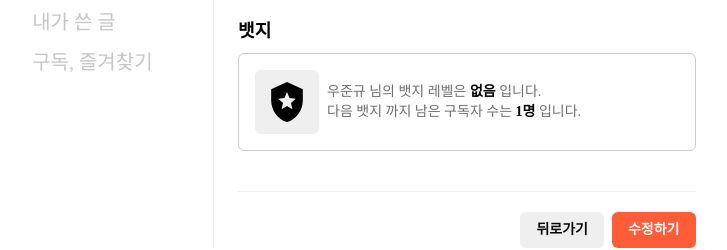
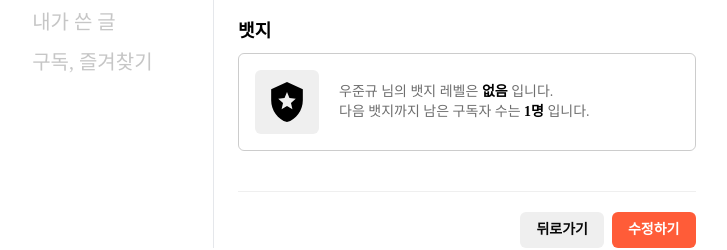
Before and after one commit to dnwnsrb11/grimtalk, a React (Vite) app: page /mypage in a window 1280 px wide. Both pictures are taken after a click on the button "마이 페이지". Shown: the part 362-612 px from the top of the page, without its empty margins (153-880 px from the left). Built offline with nearby package versions, Linux system fonts and the light colour scheme; a web font is replaced by a local one.

Commit message:
feat: BadgeInformation 컴포넌트 유연성 개선
- 뱃지 크기, 텍스트 크기 등 커스터마이징 가능한 prop 추가
- 멤버 이름과 구독자 수 prop 이름 변경 (가독성 향상)
- 레이아웃 및 스타일 세부 조정

```diff
--- a/src/components/mypage/BadgeInformation.jsx
+++ b/src/components/mypage/BadgeInformation.jsx
@@ -1,24 +1,30 @@
 import { DefaultBadge } from '@/components/common/icons';
 import { calculateBadgeLevel, calculateNextLevel } from '@/utils/badgeCalculator';
 
-export const BadgeInformation = ({ memberName, memberSubscribeNumber }) => {
+export const BadgeInformation = ({
+  nickname,
+  subscribeNumber,
+  badgeWidth,
+  badgeHeight,
+  textSize,
+}) => {
   return (
-    <div className="flex flex-row gap-2">
+    <div className="flex h-full w-full flex-row items-center gap-5">
       <div className="rounded-md bg-bg-gray-color p-3">
-        <DefaultBadge width={40} height={40} />
+        <DefaultBadge width={badgeWidth} height={badgeHeight} />
       </div>
       <div className="flex flex-col justify-center">
-        <p className="text-sm text-[#6E6E6E]">
-          {memberName} 님의 뱃지 레벨은{' '}
+        <p className={`text-${textSize} text-[#6E6E6E]`}>
+          {nickname} 님의 뱃지 레벨은{' '}
           <span className="font-semibold text-black">
-            {calculateBadgeLevel(memberSubscribeNumber).name}
+            {calculateBadgeLevel(subscribeNumber).name}
           </span>{' '}
           입니다.
         </p>
-        <p className="text-sm text-[#6E6E6E]">
-          다음 뱃지 까지 남은 구독자 수는{' '}
+        <p className={`text-${textSize} text-[#6E6E6E]`}>
+          다음 뱃지까지 남은 구독자 수는{' '}
           <span className="font-semibold text-black">
-            {calculateNextLevel(memberSubscribeNumber).remainingSubscribers}명
+            {calculateNextLevel(subscribeNumber).remainingSubscribers}명
           </span>{' '}
           입니다.
         </p>
--- a/src/components/mypage/MemberSettingsSection.jsx
+++ b/src/components/mypage/MemberSettingsSection.jsx
@@ -88,7 +88,13 @@ export const MemberSettingsSection = () => {
       <div className="flex flex-col gap-2">
         <label className="text-lg font-semibold">뱃지</label>
         <div className="flex flex-row gap-2 rounded-md border border-[#000000] border-opacity-20 p-4">
-          <BadgeInformation memberName="우준규" memberSubscribeNumber={memberSubscribeNumber} />
+          <BadgeInformation
+            nickname="우준규"
+            subscribeNumber={memberSubscribeNumber}
+            badgeWidth={40}
+            badgeHeight={40}
+            textSize="sm"
+          />
         </div>
       </div>
       <hr className="mt-5 border-divider-color" />
```
